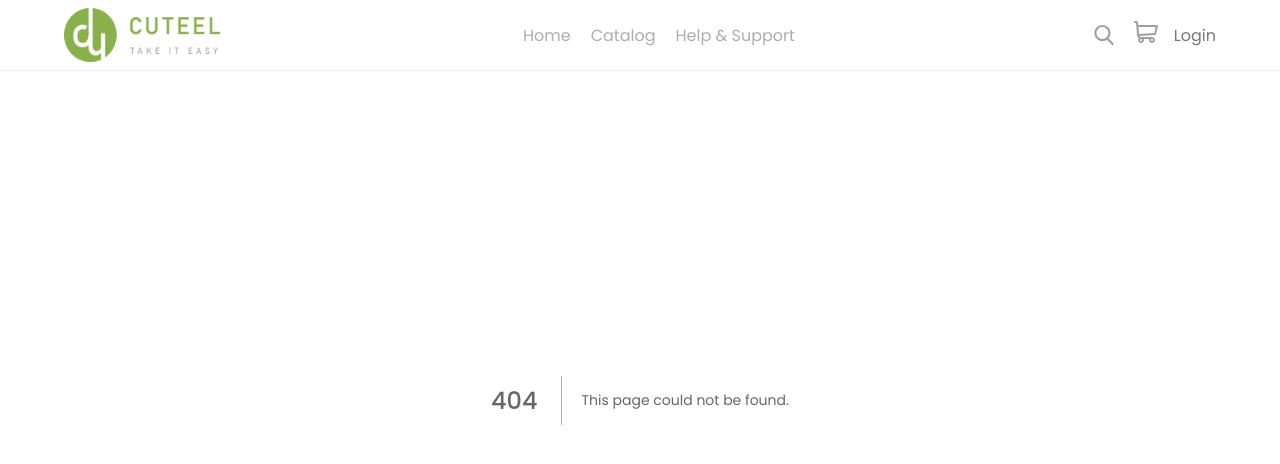
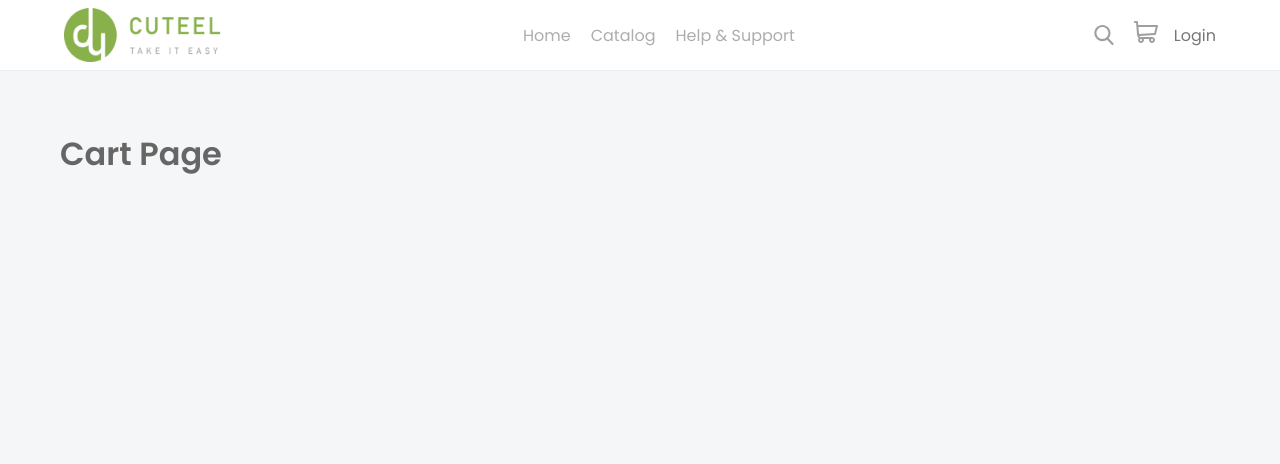
Before and after one commit to boushib/cuteel-frontend, a Next.js app: page /cart in a window 1280 px wide. Before the commit this address had no page. Shown: the top 464 px of the page. Built offline with nearby package versions, Linux system fonts and the light colour scheme.

Commit message:
create an empty cart page

```diff
--- a/components/Navbar.tsx
+++ b/components/Navbar.tsx
@@ -63,10 +63,12 @@ type ShoppingCartProps = {
 }
 
 const ShoppingCart: React.FC<ShoppingCartProps> = ({ count }) => (
-  <ShoppingCartContainer>
-    {count > 0 && <span>{count}</span>}
-    <ShoppingCartIcon />
-  </ShoppingCartContainer>
+  <Link href="/cart" passHref={true}>
+    <ShoppingCartContainer>
+      {count > 0 && <span>{count}</span>}
+      <ShoppingCartIcon />
+    </ShoppingCartContainer>
+  </Link>
 )
 
 const ShoppingCartContainer = styled.div`
--- /dev/null
+++ b/pages/cart/index.tsx
@@ -0,0 +1,9 @@
+const Cart = () => (
+  <div className="cart page">
+    <div className="container">
+      <h1>Cart Page</h1>
+    </div>
+  </div>
+)
+
+export default Cart
```
